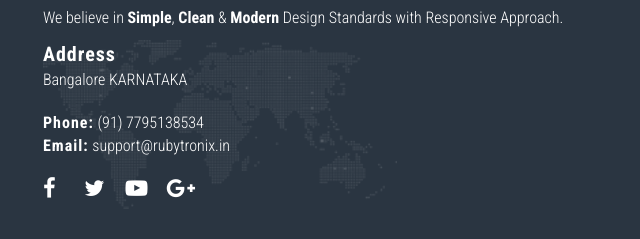
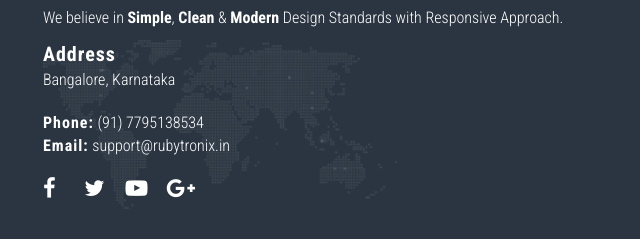
Before and after one commit to ZTMRehan/RUBYTRONIX, a plain HTML site: page index.html in a window 1280 px wide. Shown: the part 2333-2572 px from the top of the page, 27-667 px from the left. Drawn offline with nearby package versions, Linux system fonts and the light colour scheme.

Commit message:
update
update address and year

```diff
--- a/index.html
+++ b/index.html
@@ -402,7 +402,7 @@ Data-Offset value is the number of pixels to be offset when calculating the posi
 
                                     <strong>Address</strong><br />
 
-                                    <p class="cp">Bangalore KARNATAKA</p>
+                                    <p class="cp">Bangalore, Karnataka </p>
 
                                 </address>
 
```
